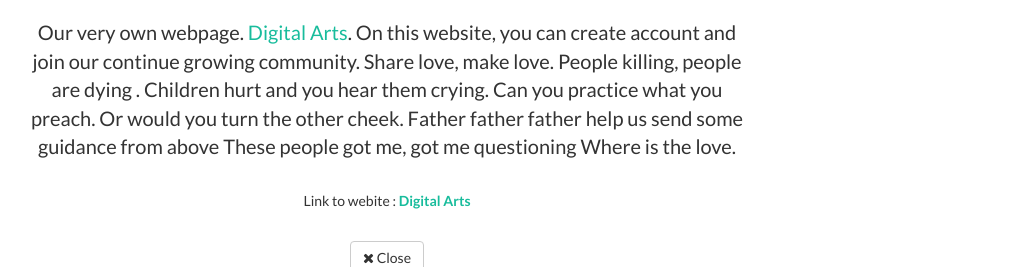
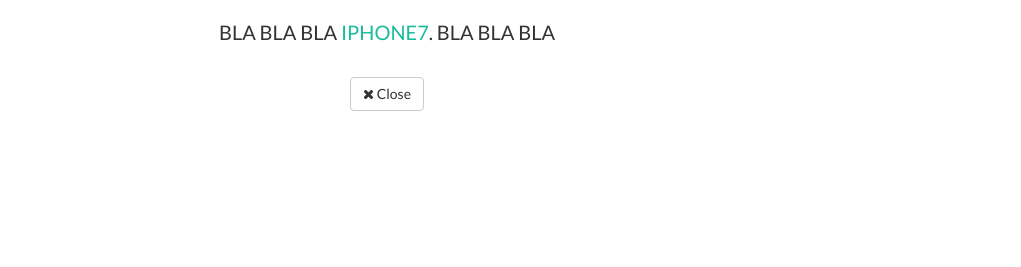
Before and after one commit to KhairiAmmar/Khairiammar.github.io, a website: page index.html in a window 1280 px wide. Both pictures are taken after a click on the link 250 px from the left and 1074 px from the top of the page. Shown: the part 1207-1474 px from the top of the page, without its empty margins (253-1274 px from the left). Drawn offline with nearby package versions, Linux system fonts and the light colour scheme.

Commit message:
Update index.html

```diff
--- a/index.html
+++ b/index.html
@@ -307,16 +307,9 @@
                             <h2>My WebPage</h2>
                             <hr class="star-primary">
                             <img src="Untitled.png" class="img-responsive img-centered" alt="">
-                            <p>Our very own webpage. <a href="Iphone7.github.io">Digital Arts</a>. On this website, you can create account and join our continue growing community. Share love, make love. People killing, people are dying
-. Children hurt and you hear them crying.
-Can you practice what you preach.
-Or would you turn the other cheek.
-Father father father help us
-send some guidance from above
-These people got me, got me questioning
-Where is the love.</p>
+                            <p>BLA BLA BLA <a href="Iphone7.github.io">IPHONE7</a>. BLA BLA BLA</p>
                             <ul class="list-inline item-details">
-                                <li>Link to webite : <strong><a href="DJ-ART">Digital Arts</a></strong> </li>
+
                             </ul>
                             <button type="button" class="btn btn-default" data-dismiss="modal"><i class="fa fa-times"></i> Close</button>
                         </div>
```
